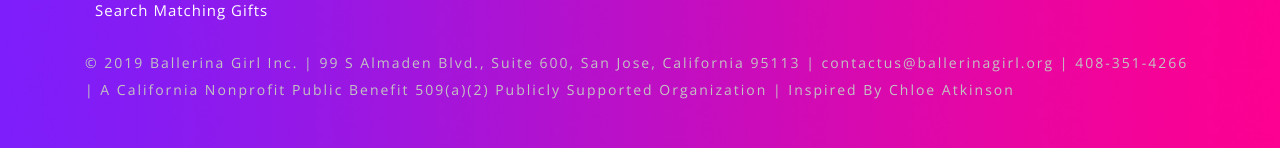
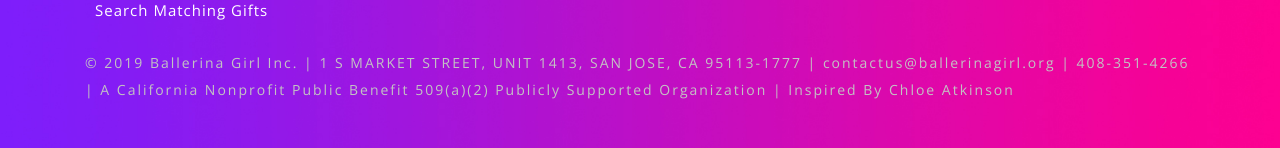
Before and after one commit to WHOmentorsdotcom/ballerinagirl.org, a plain HTML site: page index.html in a window 1280 px wide. Shown: the part 4255-4403 px from the top of the page. Drawn offline with nearby package versions, Linux system fonts and the light colour scheme.

Commit message:
Update index.html

```diff
--- a/index.html
+++ b/index.html
@@ -319,7 +319,7 @@ License URL: http://creativecommons.org/licenses/by/3.0/
 			<!-- //footer bottom -->
 			<!-- copyright -->
 			<div class="pt-lg-4 pt-3 text-md-left text-center">
-				<p class="copy-right-grids mt-lg-1">© 2019 Ballerina Girl Inc. | 99 S Almaden Blvd., Suite 600, San Jose, California 95113 | contactus@ballerinagirl.org | 408-351-4266 | A California Nonprofit Public Benefit 509(a)(2) Publicly Supported Organization | Inspired By Chloe Atkinson
+				<p class="copy-right-grids mt-lg-1">© 2019 Ballerina Girl Inc. | 1 S MARKET STREET, UNIT 1413, SAN JOSE, CA 95113-1777 | contactus@ballerinagirl.org | 408-351-4266 | A California Nonprofit Public Benefit 509(a)(2) Publicly Supported Organization | Inspired By Chloe Atkinson
 				</p>
 			</div>
 			<!-- //copyright -->
```
